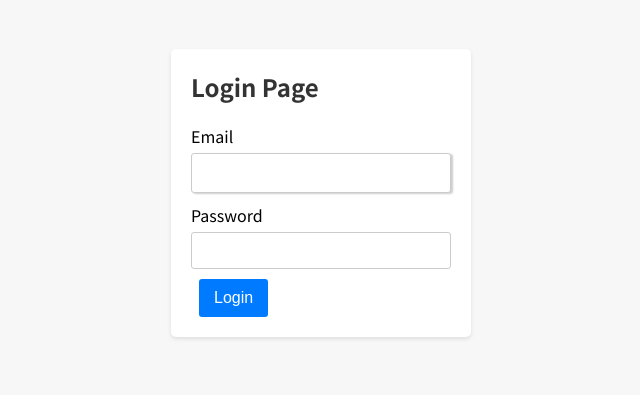
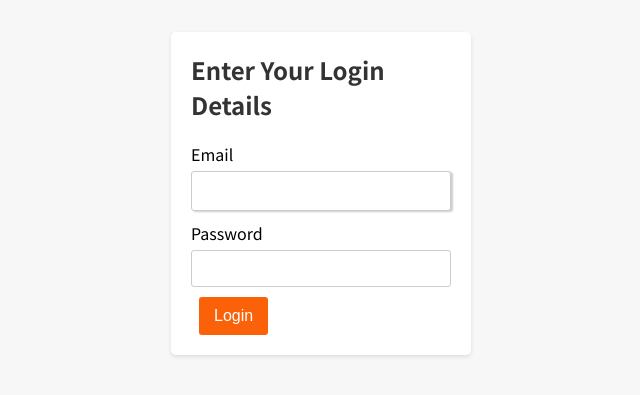
Before and after one commit to kelvinclere/kibandaski, a React (Create React App) app: page /login in a window 1280 px wide. Shown: the part 207-602 px from the top of the page, without its empty margins (319-959 px from the left). Built offline with nearby package versions, Linux system fonts and the light colour scheme.

Commit message:
This commit styles the login page

```diff
--- a/src/components/layout/LogInPage.js
+++ b/src/components/layout/LogInPage.js
@@ -15,7 +15,7 @@ const LoginPage = () => {
   return (
     <div className={styles["login-container"]}>
       <div className={styles["login-form"]}>
-        <h1>Login Page</h1>
+        <h1>Enter Your Login Details</h1>
         <form onSubmit={submitThis}>
           <div>
             <label htmlFor="email">Email</label>
--- a/src/components/layout/LogInPage.module.css
+++ b/src/components/layout/LogInPage.module.css
@@ -4,6 +4,7 @@
   justify-content: center;
   align-items: center;
   height: 100vh;
+
 }
 
 .login-form {
@@ -34,7 +35,7 @@
 }
 
 .login-form button {
-  background-color: #007bff;
+  background-color: #fb6108;
   color: #fff;
   border: none;
   padding: 10px 15px;
```
